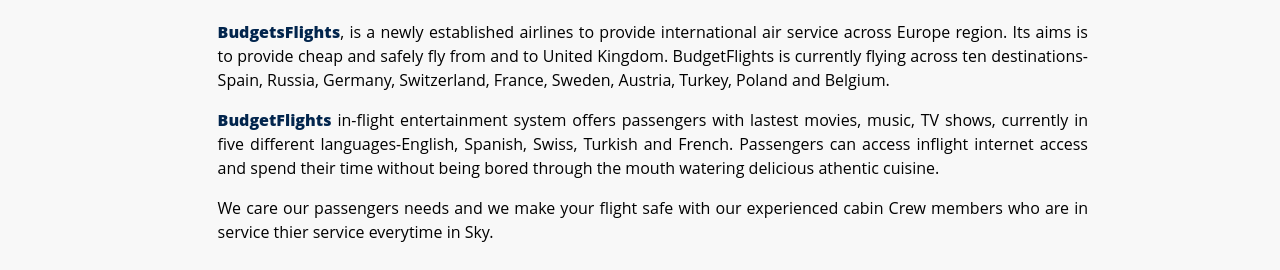
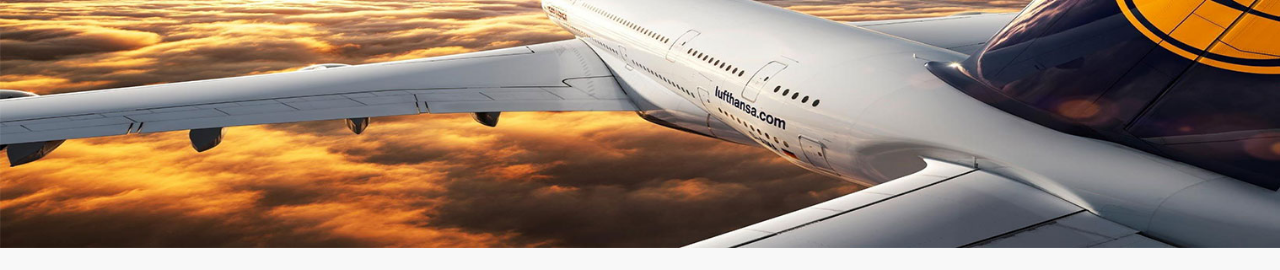
Before and after one commit to Nilam-020/BudgetFlight, a plain HTML site: page about.html in a window 1280 px wide. Shown: the part 348-618 px from the top of the page. Drawn offline with Linux system fonts and the light colour scheme.

Commit message:
changes in image and check and about page

```diff
--- a/about.html
+++ b/about.html
@@ -56,7 +56,7 @@
 <!--menu bar ends here-->
   <div class="Container-3">
   <div class="container-3-navimg">
-  	<img src="images/countries/about.jpg" alt="about-nav-image">
+  	<img src="images/country/plane.jpg" alt="about-nav-image">
   </div>
     <div class="Container-3-middle">
     <h2 class="narration">About Us</h2>
```
Also changed, not shown: check.html (+1 -1 lines), images/1.jpg (deleted).
